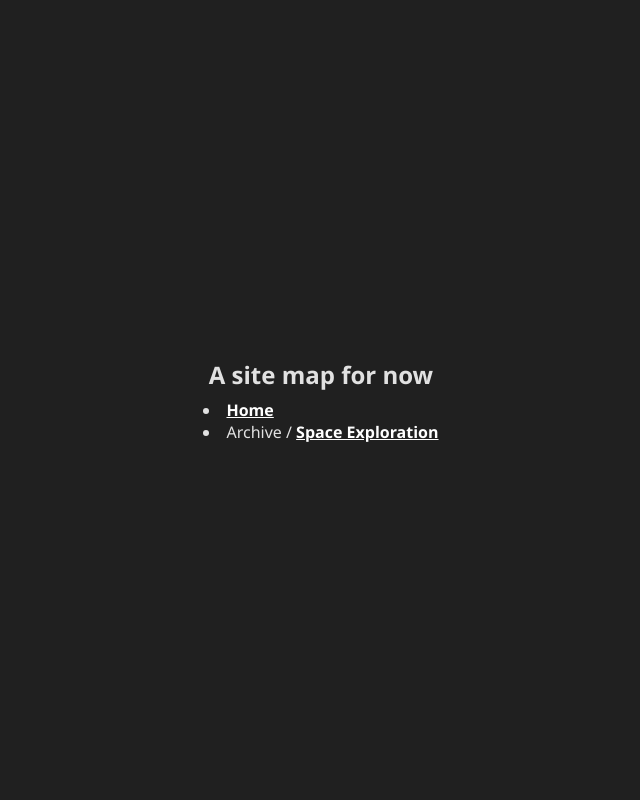
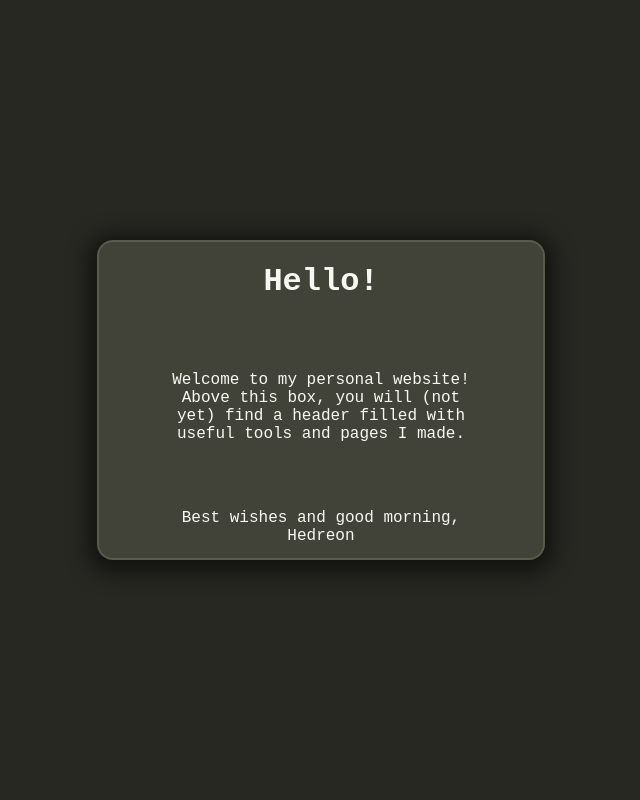
Before and after one commit to Hedreon/Website, a PHP site: page / in a window 1280 px wide. Shown: the whole page, without its empty margins (319-959 px from the left). Run offline with PHP 8.4, Linux system fonts and the light colour scheme; style sheets or scripts are compiled from the project's sources.

Commit message:
Big update
No more under constructions!

```diff
--- a/archive/spacexploration/index.html
+++ b/archive/spacexploration/index.html
@@ -4,7 +4,7 @@
     <meta charset="UTF-8">
     <meta http-equiv="X-UA-Compatible" content="IE=edge">
     <meta name="viewport" content="width=device-width, initial-scale=1.0">
-    <title>Space Exploration - Hedreon's Website</title>
+    <title>Hedreon: Space Exploration</title>
     <link rel="stylesheet" href="https://necolas.github.io/normalize.css/latest/normalize.css" />
     <link rel="stylesheet" href="src/styles.css" />
     <link href="https://fonts.googleapis.com/css2?family=Space+Grotesk:wght@400;700&display=swap" rel="stylesheet" />
--- a/index.html
+++ b/index.html
@@ -3,21 +3,24 @@
 <head>
     <meta charset="UTF-8">
     <meta name="viewport" content="width=device-width, initial-scale=1.0">
-    <title>Hedreon's Website</title>
+    <title>Hedreon: Home</title>
     <link rel="stylesheet" href="resources/css/index.css" />
     <link rel="stylesheet" href="resources/css/global.css" />
+    <script src="resources/js/index.js"></script>
 </head>
 <body>
-    <div class="content">
-        <h2>A site map for now</h2>
-        <ul>
-            <li>
-                <a href="/">Home</a>
-            </li>
-            <li>
-                Archive / <a href="archive/spacexploration">Space Exploration</a>
-            </li>
-        </ul>
+    <noscript>
+        <h1 class="warning">Unable to load some content because JavaScript is disabled.</h1>
+    </noscript>
+    <div class="box">
+        <h1 class="subject">Hello!</h1>
+        <div class="body">
+            <p class="content">Welcome to my personal website!<br />Above this box, you will (not yet) find a header filled with useful tools and pages I made.</p>
+            <div class="signature">
+                <p class="dynamic"></p>
+                <p>Hedreon</p>
+            </div>
+        </div>
     </div>
 </body>
 </html>
--- a/resources/css/index.css
+++ b/resources/css/index.css
@@ -1,26 +1,9 @@
 body {
-    background: #202020;
-    color: #E1E1E1;
-    font-family: 'Segoe UI', Tahoma, Geneva, Verdana, sans-serif;
+    background: #272822;
+    color: #F8F8F2;
+    font-family: 'Courier New', Courier, monospace;
     display: flex;
-}
-
-.content {
-    flex: 1;
-    align-content: center;
-    text-align: center;
-}
-
-h1, h2 {
-    padding-bottom: 1vh;
-}
-
-ul {
-    display: inline-block;
-}
-
-li {
-    text-align: left;
+    flex-direction: column;
 }
 
 a {
@@ -31,3 +14,107 @@ a {
 a:visited {
     color: #FFFFFF;
 }
+
+.warning {
+    text-align: center;
+    background: #CD9731;
+    padding: 1vh;
+}
+
+/* Mobile */
+.box {
+    width: 70vw;
+    height: 25vh;
+    background: #414339;
+    align-items: center;
+    margin: auto;
+    border: 2pt solid #75715E7F;
+    border-radius: 2vmin;
+    box-shadow: 0 0.5vh 20px 10px rgba(0, 0, 0, 0.5);
+    transition: 1s cubic-bezier(0.75, 0, 0.15, 1);
+    overflow: hidden;
+    padding: 1vw;
+    display: flex;
+    flex-direction: column;
+    font-size: 3vw;
+    text-align: center;
+}
+
+.subject {
+    text-align: center;
+    padding: 1vh;
+}
+
+.body {
+    position: relative;
+    display: flex;
+    flex: 1;
+    justify-content: center;
+    align-items: center;
+    text-align: center;
+    width: 75%;
+}
+
+.content {
+    padding-bottom: 5vh;
+}
+
+.signature {
+    position: absolute;
+    bottom: 0;
+}
+
+/* Mobile - Landscape */
+@media all and (min-width: 480px) and (orientation: landscape) {
+    .box {
+        width: 40vw;
+        height: 50vh;
+        font-size: 1.6vw;
+    }
+
+    .content {
+        padding-bottom: 10vh;
+    }
+}
+
+/* Tablet */
+@media all and (min-width: 768px) and (orientation: portrait) {
+    .box {
+        width: 60vw;
+        height: 25vh;
+        font-size: 2vw;
+    }
+}
+
+/* Tablet - Landscape */
+@media all and (min-width: 768px) and (orientation: landscape) {
+    .box {
+        width: 35vw;
+        font-size: 1.4vw;
+    }
+
+    .content {
+        padding-bottom: 10vh;
+    }
+}
+
+/* Desktop */
+@media all and (min-width: 1024px) {
+    .box {
+        width: 50vw;
+        height: 40vh;
+    }
+}
+
+/* Desktop - Wide */
+@media all and (min-width: 1200px) {
+    .box {
+        width: 35vw;
+        height: 40vh;
+        font-size: inherit;
+    }
+
+    .content {
+        padding-bottom: 5vh;
+    }
+}
--- /dev/null
+++ b/resources/js/index.js
@@ -0,0 +1,20 @@
+let DynamicElement = document.getElementsByClassName("dynamic");
+
+function GetRelativeTime() {
+    let NewDate = new Date();
+    let CurrentHour = NewDate.getHours();
+
+    if (CurrentHour <= 12 && CurrentHour != 0) {
+        return "morning"
+    } else if (CurrentHour >= 12 && CurrentHour <= 18) {
+        return "afternoon"
+    } else if (CurrentHour >= 18 && CurrentHour <= 21) {
+        return "evening"
+    } else if (CurrentHour >= 21 || CurrentHour == 0) {
+        return "night"
+    }
+}
+
+window.addEventListener("load", function() {
+    DynamicElement[0].innerHTML = `Best wishes and good ${GetRelativeTime()},`;
+})
```
